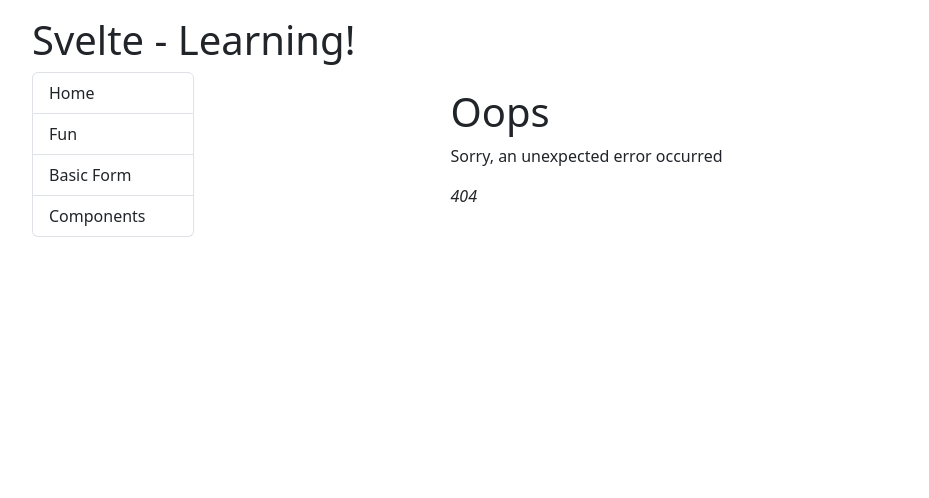
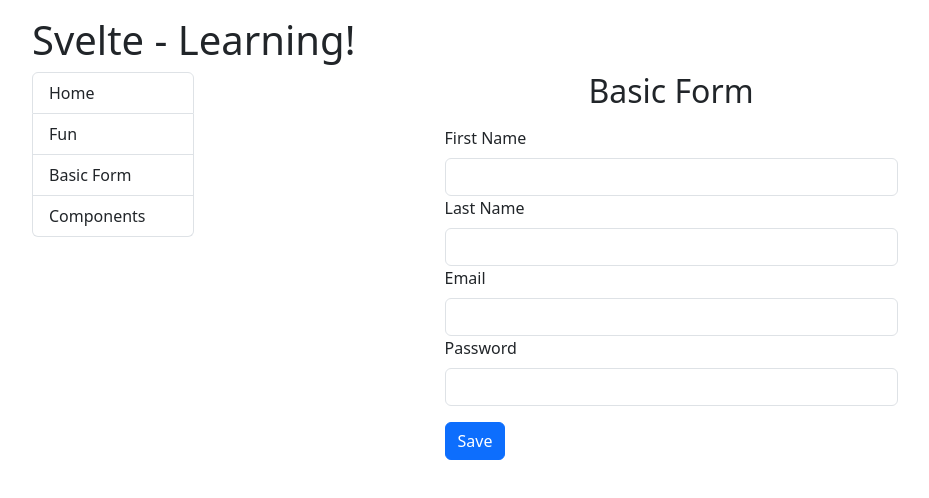
Before and after one commit to fouched/sveltekit-learning, a SvelteKit app: page /basic-form in a window 1280 px wide. Before the commit this address had no page. Shown: the top 498 px of the page, without its empty margins (62-991 px from the left). Built offline with nearby package versions, Linux system fonts and the light colour scheme.

Commit message:
added basic form handling

```diff
--- /dev/null
+++ b/src/routes/basic-form/+page.server.ts
@@ -0,0 +1,19 @@
+
+export const actions = {
+
+	default: async ({request }) => {
+		const formData = await request.formData();
+		const firstName = formData.get('firstName');
+		const lastName = formData.get('lastName');
+		const email = formData.get('email');
+		const password = formData.get('password');
+		console.log("firstName:", firstName)
+		console.log("lastName:", lastName)
+		console.log("email:", email)
+		console.log("password:", password)
+
+		// Process the form data and perform actions
+		const returnVal = firstName === 'Fouche' || firstName === 'John';
+		return { success: returnVal};
+	}
+}
--- /dev/null
+++ b/src/routes/basic-form/+page.svelte
@@ -0,0 +1,26 @@
+<script lang="ts">
+	export let form;
+
+</script>
+
+<div class="col-md-6 offset-md-3">
+	{#if form}
+		{#if form?.success}
+			<div class="alert alert-success">Form saved. Enter another?</div>
+		{:else}
+			<div class="alert alert-danger">Invalid form data</div>
+		{/if}
+	{/if}
+	<h2 class="mb-3 text-center">Basic Form</h2>
+	<form method="POST">
+		<label for="firstName" class="form-label">First Name</label>
+		<input id="firstName" name="firstName" type="text" class="form-control" autocomplete="off">
+		<label for="lastName" class="form-label">Last Name</label>
+		<input id="lastName" name="lastName" type="text" class="form-control" autocomplete="off">
+		<label for="email" class="form-label">Email</label>
+		<input id="email" name="email" type="text" class="form-control" autocomplete="off">
+		<label for="password" class="form-label">Password</label>
+		<input id="password" name="password" type="password" class="form-control mb-3">
+		<input type="submit" class="btn btn-primary" value="Save" />
+	</form>
+</div>
```
